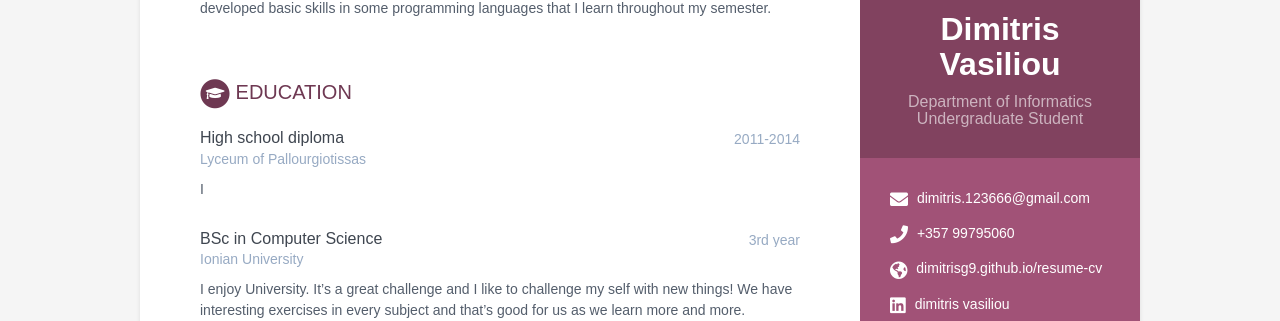
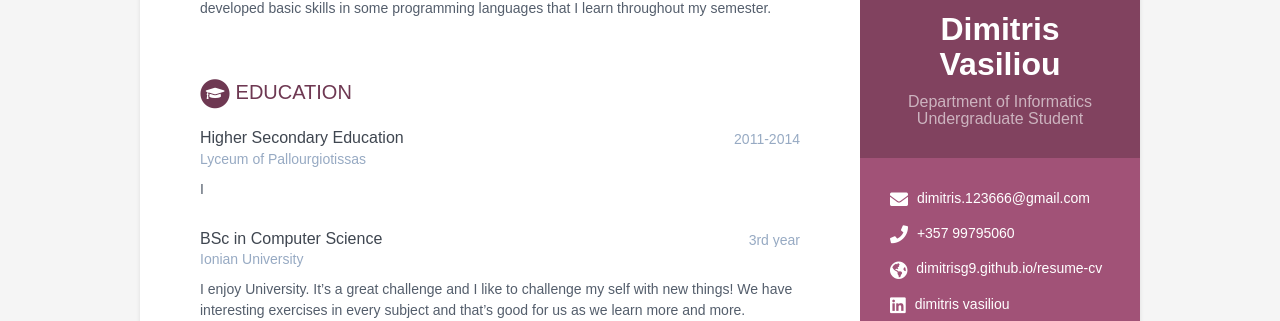
Before and after one commit to dimitrisg9/resume-cv, a Jekyll site: the page built from index.html, in a window 1280 px wide. Shown: the part 215-536 px from the top of the page. Built offline with Jekyll 4.4.1, drawn with Linux system fonts in a browser that asks for light colours.

Commit message:
Update data.yml

```diff
--- a/_data/data.yml
+++ b/_data/data.yml
@@ -58,7 +58,7 @@ career-profile:
       languages that I learn throughout my semester.
 
 education:
-    - degree: High school diploma
+    - degree: Higher Secondary Education
       university: Lyceum of Pallourgiotissas
       time: 2011-2014
       details: |
```
